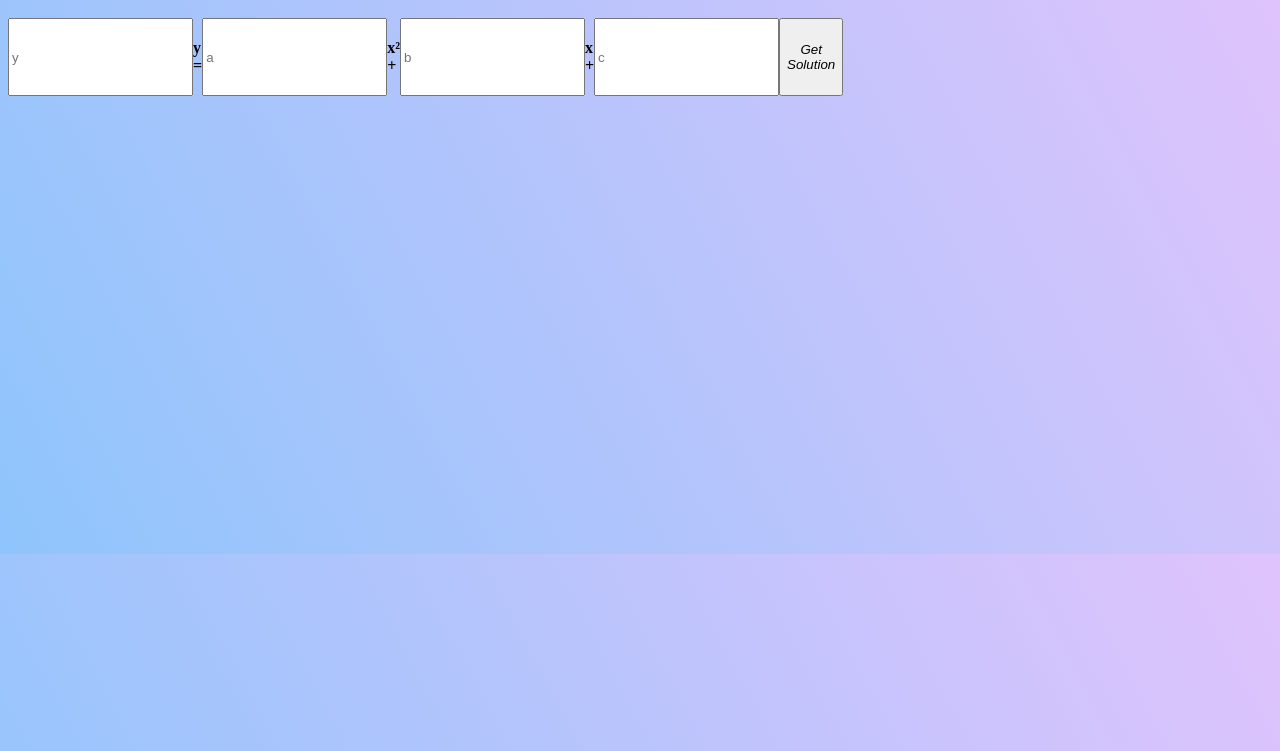
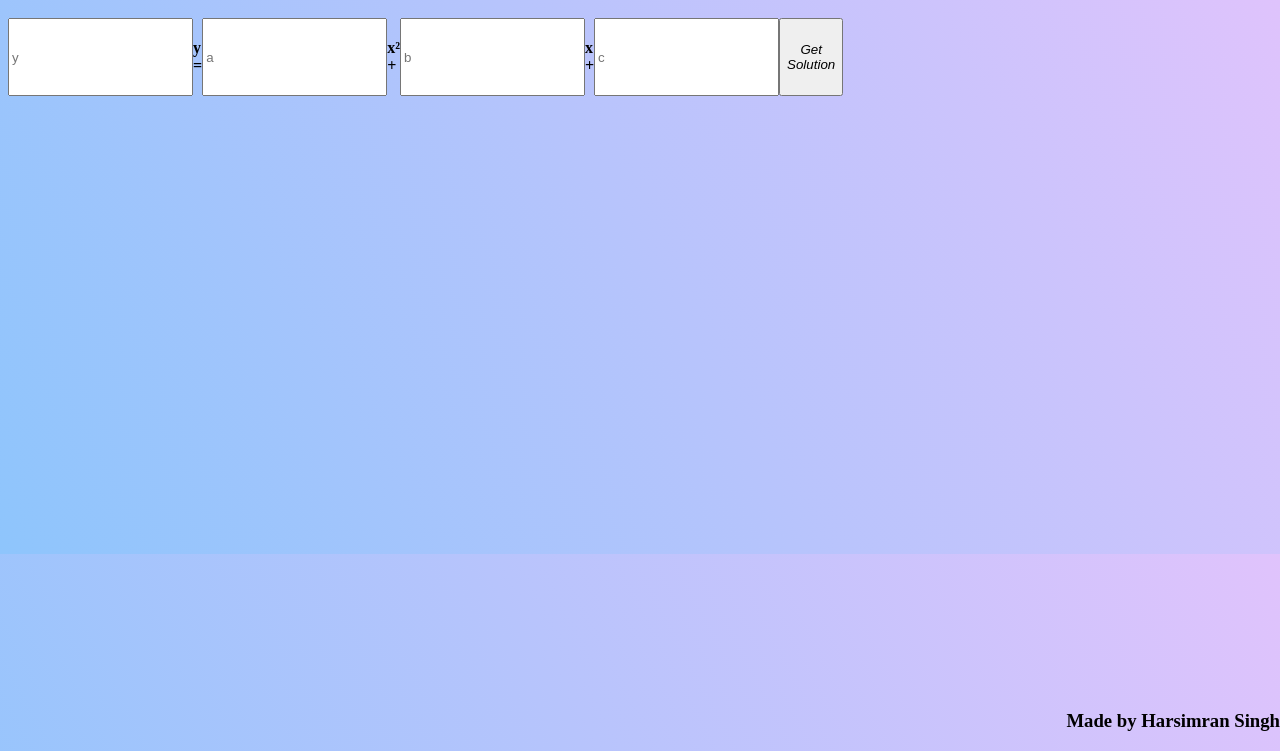
Before and after one commit to Harsimran29120/parabola, a plain HTML site: page index.html in a window 1280 px wide. Shown: the part 49-800 px from the top of the page. Drawn offline with nearby package versions, Linux system fonts and the light colour scheme.

Commit message:
Update index.html

```diff
--- a/index.html
+++ b/index.html
@@ -76,8 +76,7 @@
 
 
     </section>
-
-
+    <h3 id="name"> Made by Harsimran Singh</h3>
 
     <style>
 
```
